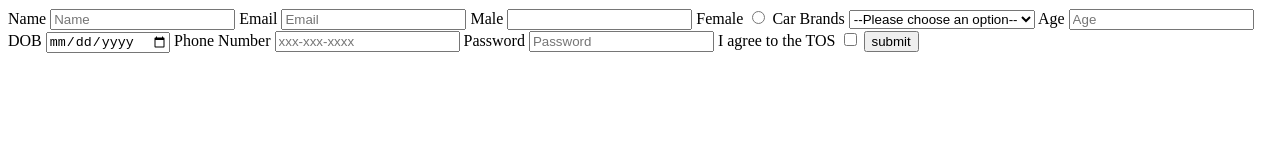
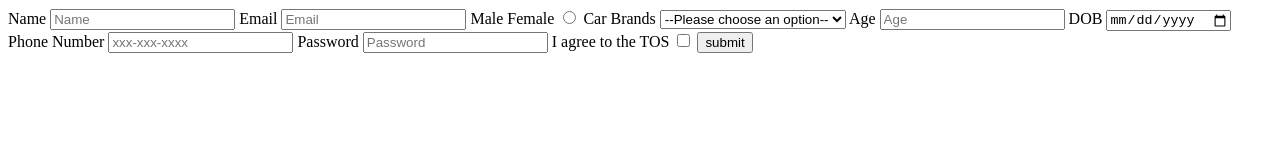
Before and after one commit to acciojob/signup-form-car-Mayank17-stack, a website: page main.html in a window 1280 px wide. Drawn offline with Linux system fonts and the light colour scheme.

Commit message:
created a submission

```diff
--- a/main.html
+++ b/main.html
@@ -18,7 +18,7 @@
 		<input type="Email" id="email" placeholder="Email" required>
 
 		<label for="gender_m">Male</label>
-		 <input type="radi" name="gender" id="gender_m" required>
+
 
 
 		<label for="gender_f">Female</label>
```
